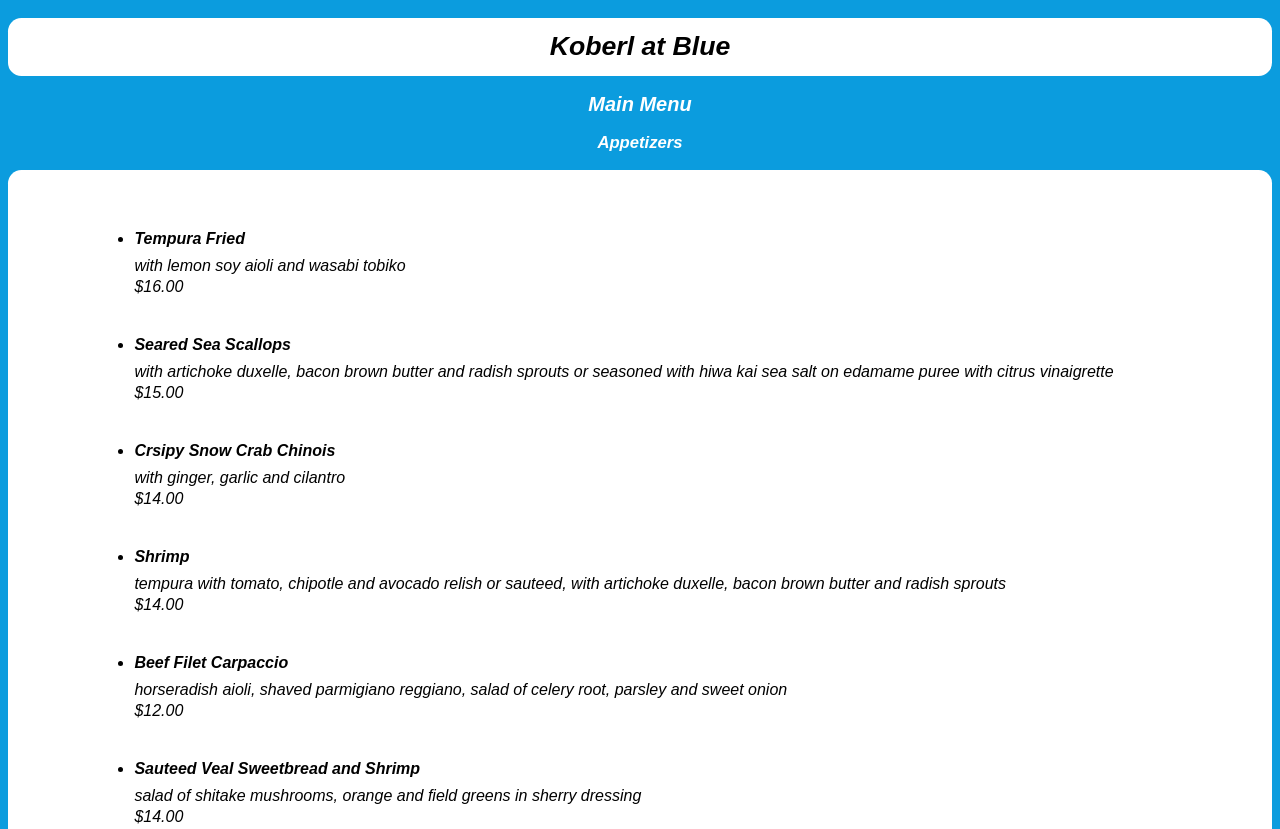
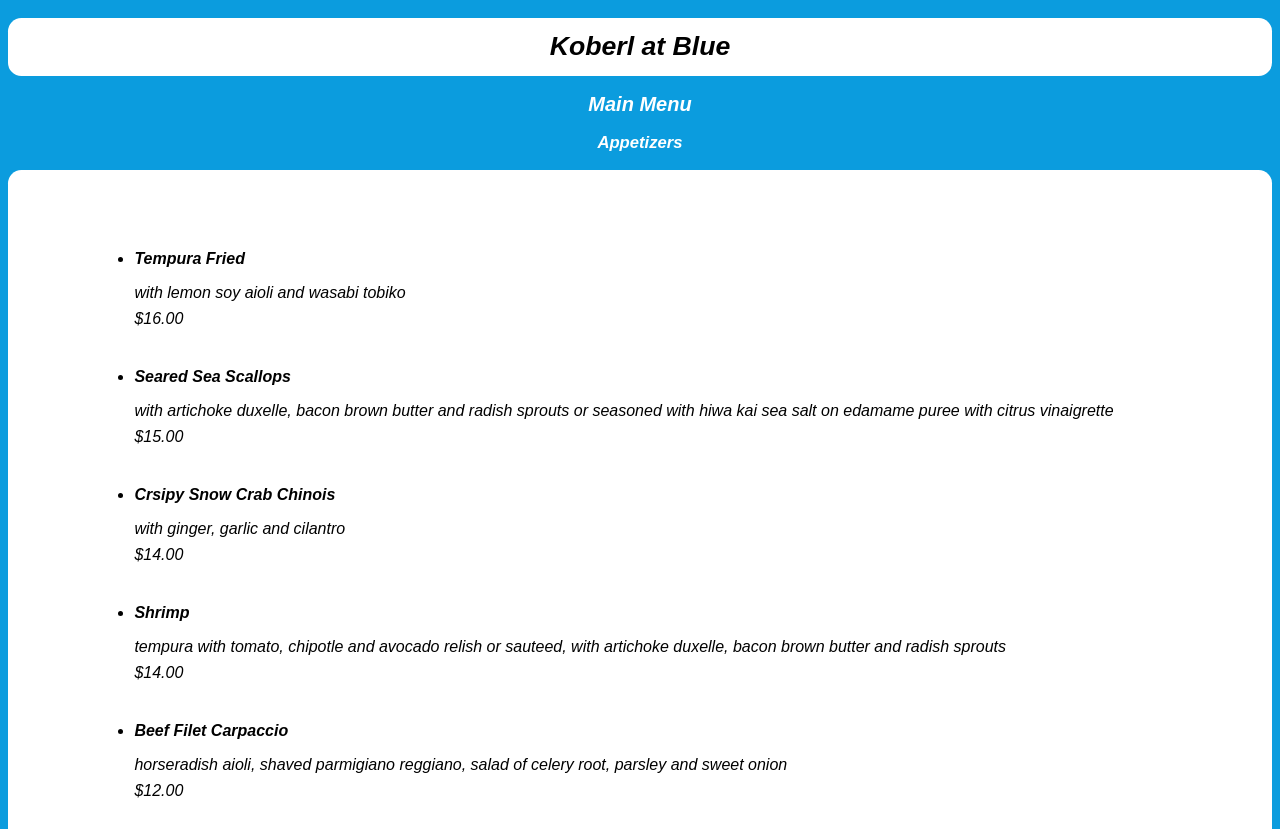
Before and after one commit to EricH626/EricH626.github.io, a plain HTML site: page grc338/restaurantmenu/index.html in a window 1280 px wide. Shown: the top 829 px of the page. Drawn offline with Linux system fonts and the light colour scheme.

Commit message:
Update style.css

```diff
--- a/grc338/restaurantmenu/style.css
+++ b/grc338/restaurantmenu/style.css
@@ -31,12 +31,12 @@ h3{
 }
 
 h4{
-	margin-top: 40pt;
-	margin-bottom: -5pt;
+	margin-top: 3em;
+	margin-bottom: 0em;
 }
 
 p{
-	margin-bottom: -10pt;
+	margin-bottom: -0.5em;
 }
 
 ul{
@@ -44,9 +44,9 @@ ul{
 	font-style: italic;
 	text-align: justify;
 	font-size: 12pt;
-	padding-top: 5pt;
+	padding-top: 2em;
 	padding-right: 10%;
-	padding-bottom: 70pt;
+	padding-bottom: 5em;
 	padding-left: 10%;
 	background-color: white;
 	border-radius: 10pt;
```
